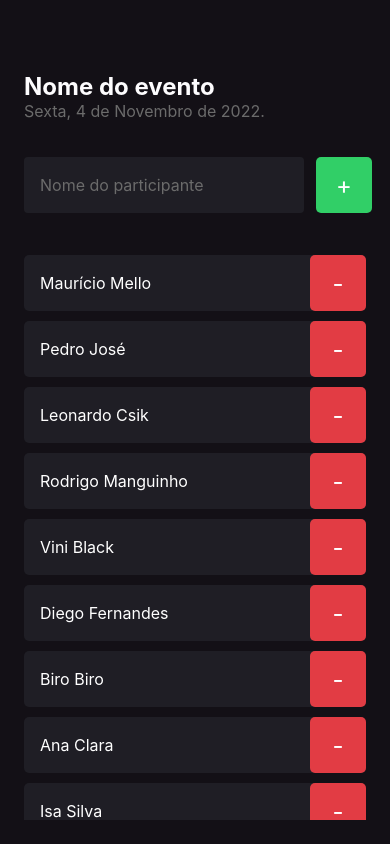
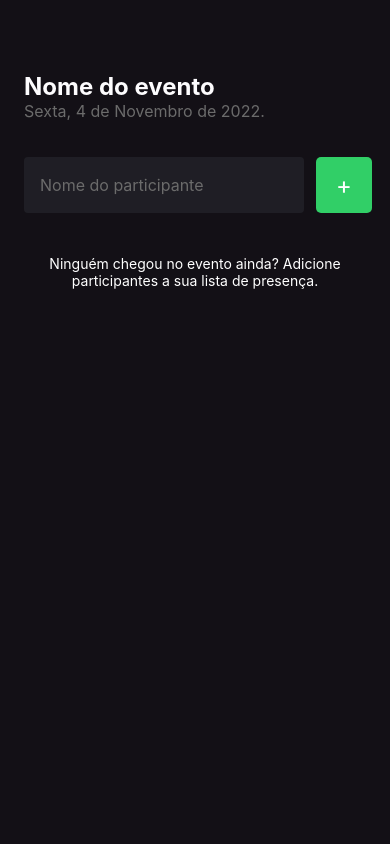
Before and after one commit to mujapira/im-here, a React Native app: screen / in a window 390 px wide. Built offline with nearby package versions, Linux system fonts and the light colour scheme.

Commit message:
Persisting data with states

```diff
--- a/src/screens/Home/index.tsx
+++ b/src/screens/Home/index.tsx
@@ -1,19 +1,29 @@
 import { Alert, FlatList, Text, TextInput, TouchableOpacity, View } from "react-native";
 import { styles } from "./style";
 import { Participant } from "../components/Participant";
+import { useState } from "react";
 
 export function Home() {
+  const [participants, setParticipants] = useState<string[]>([]);
+  const [participantName, setParticipantName] = useState('');
+
   function handleParticipantAdd() {
-    if (participants.includes("Rodrigo")) {
-        return Alert.alert("Participante existe", "Já existe um participante na lista com esse nome.");
-      }
+    if (participants.includes(participantName)) {
+      return Alert.alert("Participante existe", "Já existe um participante na lista com esse nome.");
+    }
+    if (participantName != '') {
+      setParticipants(prevState => [...prevState, participantName]);
+      setParticipantName('');
+    } else {
+      return Alert.alert("Nome vazio", "Insira um nome para o participante.");
+    }
   }
 
   function handleParticipantRemove(name: string) {
     Alert.alert("Remover", `Remover o participante ${name}?`, [
       {
         text: "Sim",
-        onPress: () => Alert.alert("Deletado!"),
+        onPress: () => setParticipants(prevState => prevState.filter(participant => participant !== name)),
       },
       {
         text: "Não",
@@ -21,21 +31,6 @@ export function Home() {
       },
     ]);
   }
-
-  const participants = [
-    "Maurício Mello",
-    "Pedro José",
-    "Leonardo Csik",
-    "Rodrigo Manguinho",
-    "Vini Black",
-    "Diego Fernandes",
-    "Biro Biro",
-    "Ana Clara",
-    "Isa Silva",
-    "Jack Bauer",
-    "Mayk Brito",
-    "João da Silva",
-  ];
 
   return (
     <View style={styles.container}>
@@ -47,6 +42,8 @@ export function Home() {
           style={styles.input}
           placeholder="Nome do participante"
           placeholderTextColor="#6B6B6B"
+          onChangeText={setParticipantName}
+          value={participantName}
         />
 
         <TouchableOpacity style={styles.button} onPress={handleParticipantAdd}>
```
